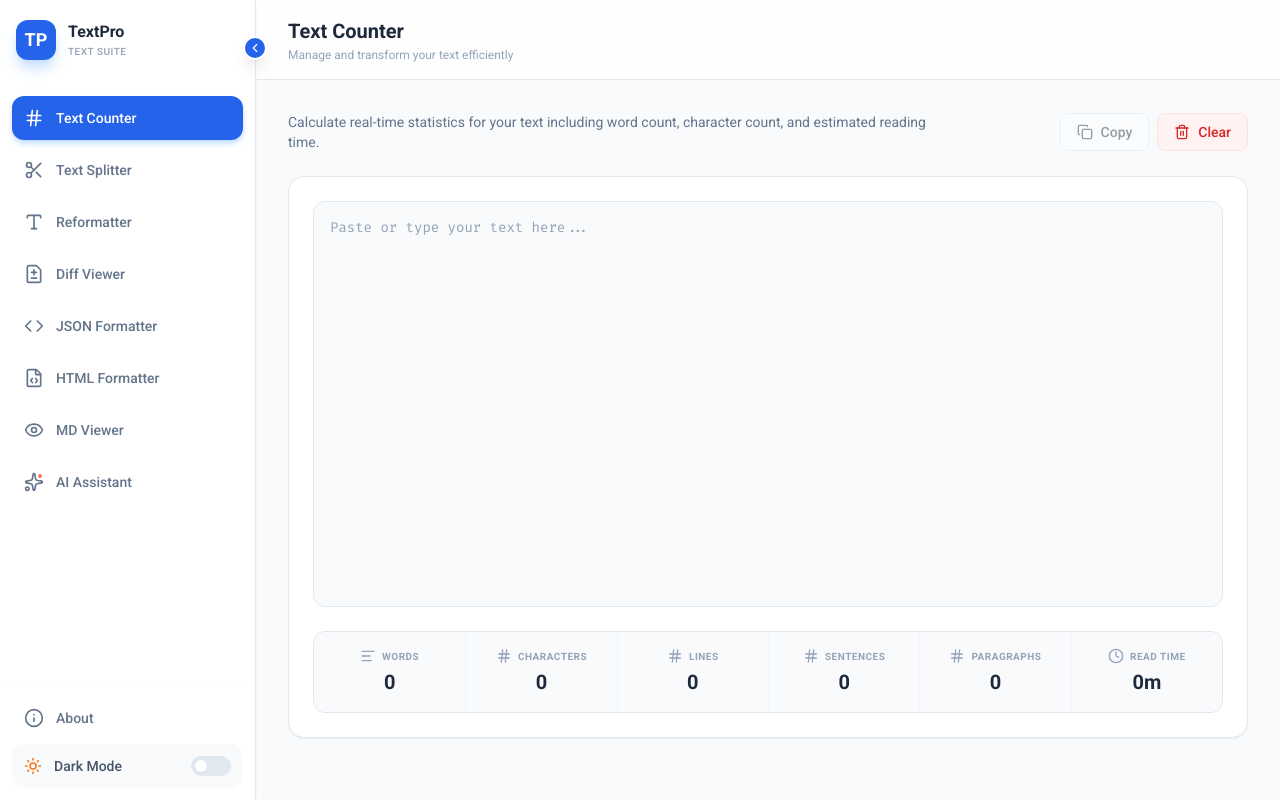
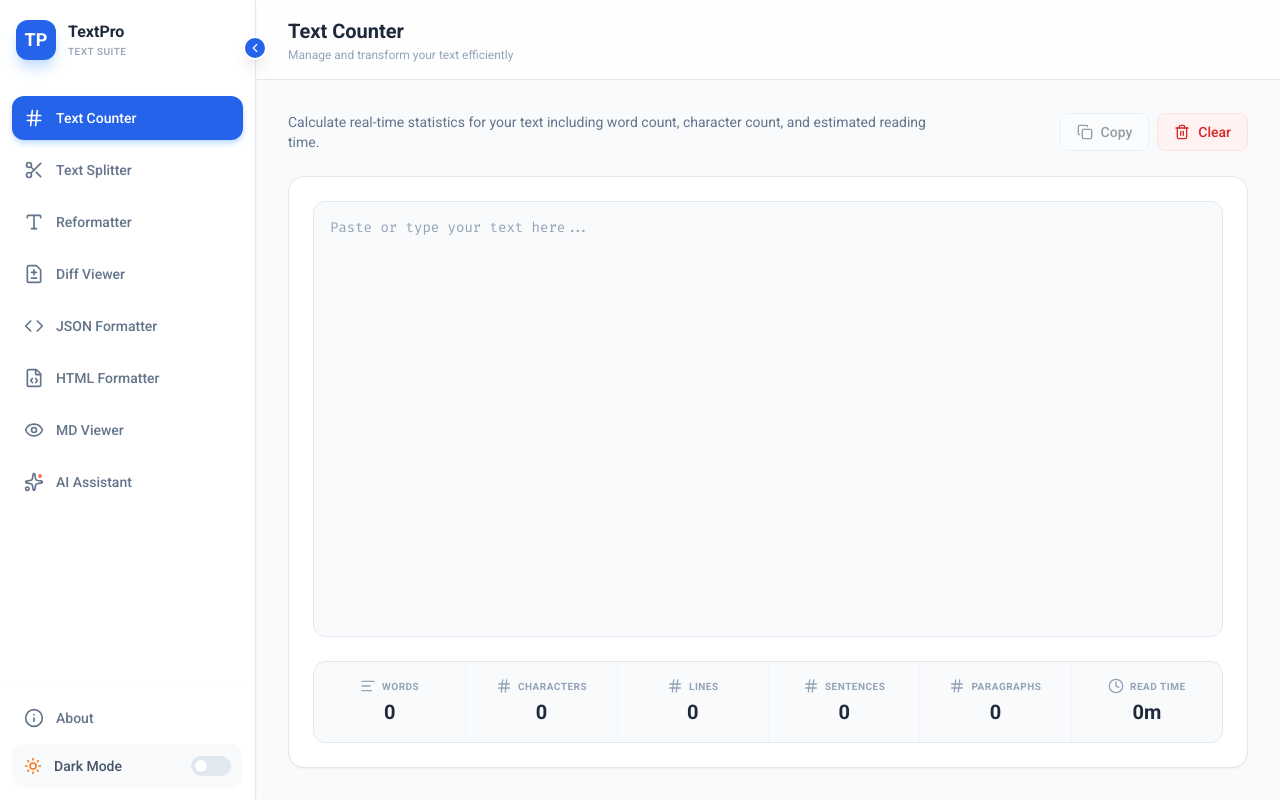
Before and after one commit to auliaadil/text-pro, a React (Vite) app: page / in a window 1280 px wide. Built offline with nearby package versions, Linux system fonts and the light colour scheme.

Commit message:
refactor: update component layouts to consistently fill available vertical space.

```diff
--- a/src/App.tsx
+++ b/src/App.tsx
@@ -242,8 +242,8 @@ const App: React.FC = () => {
           </div>
         </header>
 
-        <section className="flex-1 overflow-y-auto p-4 lg:p-8 scroll-smooth">
-          <div className="max-w-6xl mx-auto h-full">
+        <section className="flex-1 overflow-y-auto p-4 lg:p-8 scroll-smooth flex flex-col">
+          <div className="max-w-6xl mx-auto w-full flex-1 flex flex-col min-h-0">
             {renderTool()}
           </div>
         </section>
--- a/src/components/HtmlFormatter.tsx
+++ b/src/components/HtmlFormatter.tsx
@@ -98,7 +98,7 @@ const HtmlFormatter: React.FC = () => {
           </div>
         }
       >
-        <div className="flex flex-col h-full min-h-[35rem] p-6 relative">
+        <div className="flex flex-col flex-1 p-6 relative min-h-0">
           <textarea
             value={input}
             onChange={(e) => setInput(e.target.value)}
--- a/src/components/JsonFormatter.tsx
+++ b/src/components/JsonFormatter.tsx
@@ -69,8 +69,8 @@ const JsonFormatter: React.FC = () => {
           </div>
         }
       >
-        <div className="flex flex-col h-full min-h-[35rem] p-6">
-          <div className="flex-1 relative">
+        <div className="flex flex-col flex-1 p-6">
+          <div className="flex-1 relative min-h-0">
             <textarea
               value={json}
               onChange={(e) => {
--- a/src/components/ToolLayout.tsx
+++ b/src/components/ToolLayout.tsx
@@ -9,8 +9,8 @@ interface ToolLayoutProps {
 
 const ToolLayout: React.FC<ToolLayoutProps> = ({ children, actions, description }) => {
   return (
-    <div className="space-y-6 animate-in fade-in duration-500">
-      <div className="flex flex-col md:flex-row md:items-center justify-between gap-4">
+    <div className="flex flex-col h-full animate-in fade-in duration-500">
+      <div className="flex flex-col md:flex-row md:items-center justify-between gap-4 mb-6 shrink-0">
         {description && (
           <p className="text-sm text-slate-500 dark:text-slate-400 max-w-2xl">{description}</p>
         )}
@@ -18,7 +18,7 @@ const ToolLayout: React.FC<ToolLayoutProps> = ({ children, actions, description
           {actions}
         </div>
       </div>
-      <div className="bg-white dark:bg-slate-900 rounded-2xl border border-slate-200 dark:border-slate-800 shadow-sm overflow-hidden transition-colors">
+      <div className="flex-1 min-h-0 bg-white dark:bg-slate-900 rounded-2xl border border-slate-200 dark:border-slate-800 shadow-sm overflow-hidden transition-colors flex flex-col">
         {children}
       </div>
     </div>
```
